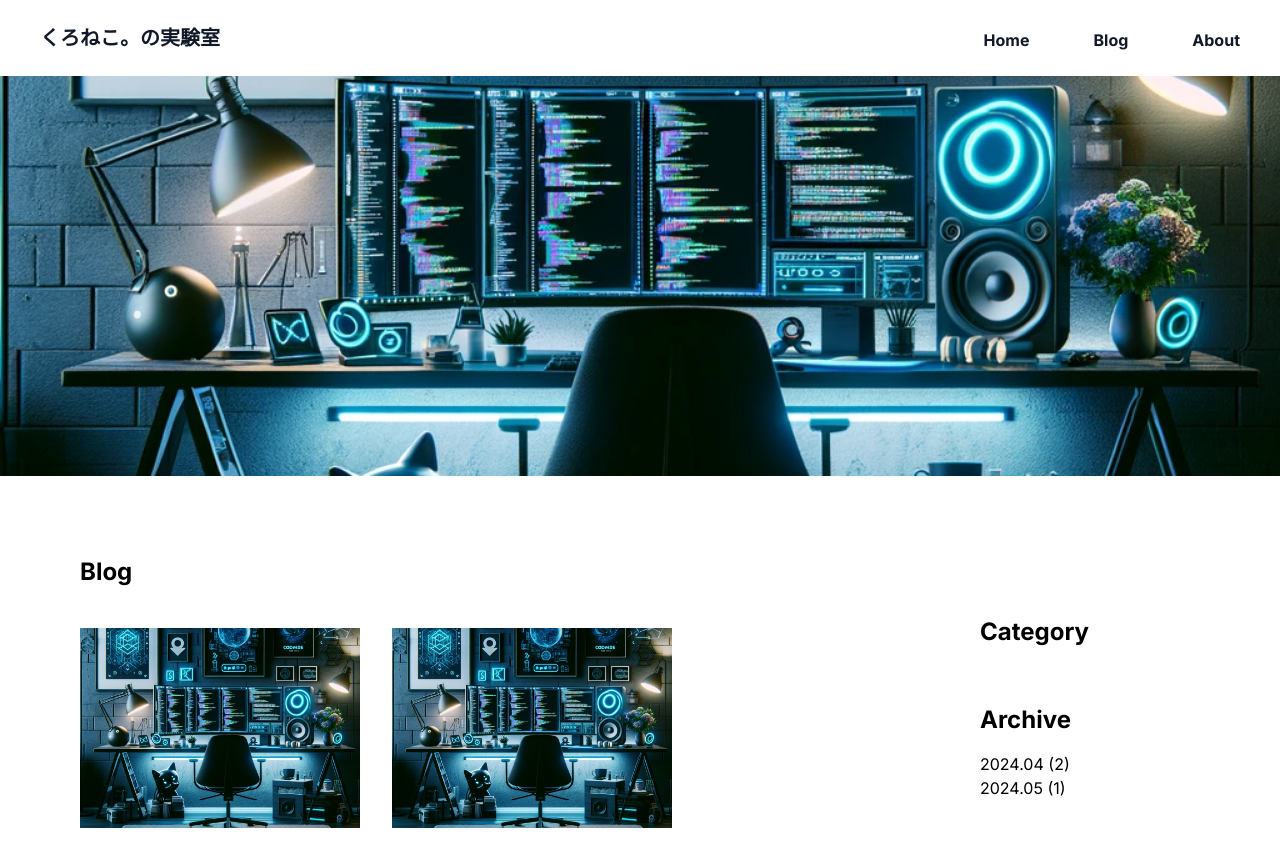
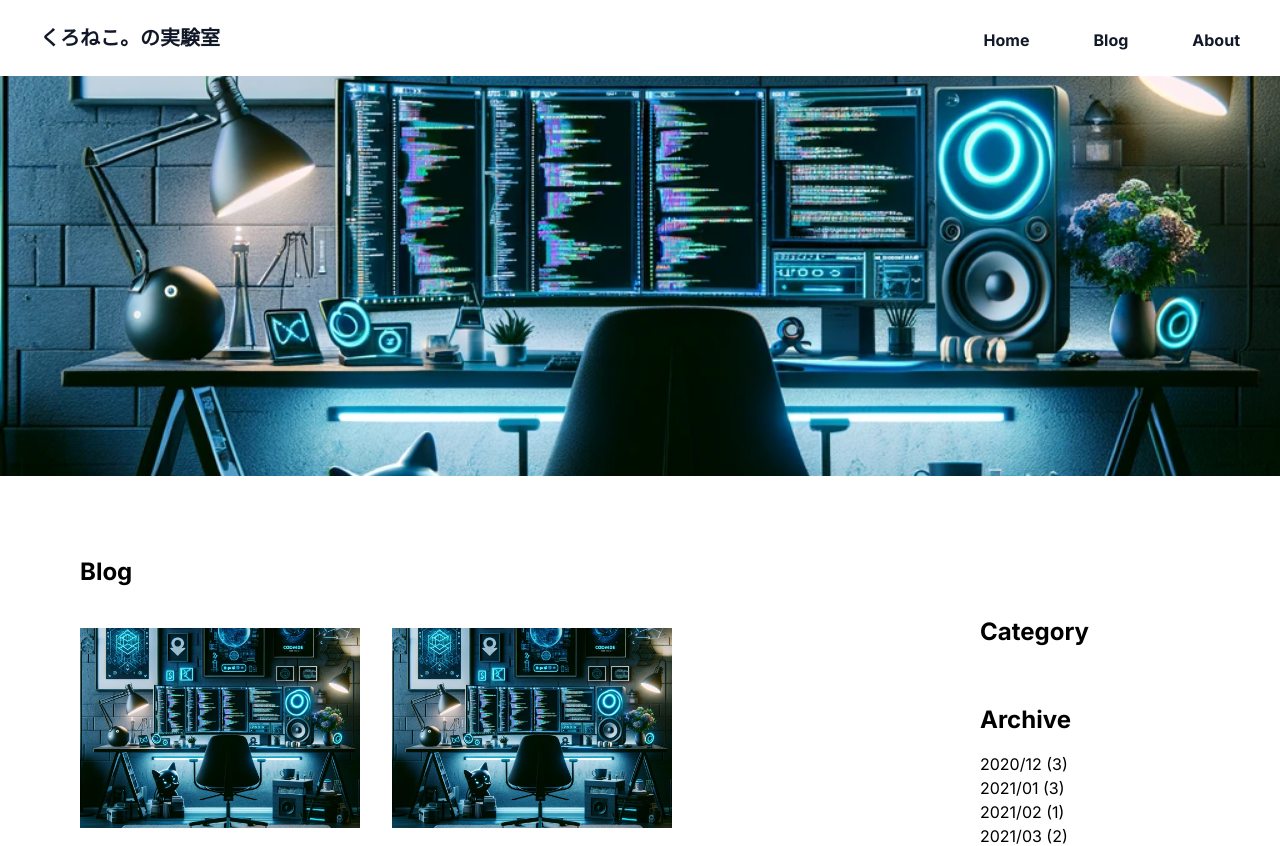
Before and after one commit to kuroneko913/nextjs-blog, a Next.js app: page /blog in a window 1280 px wide. Shown: the top 846 px of the page. Built offline with nearby package versions, Linux system fonts and the light colour scheme.

Commit message:
[fix] 投稿年月ごとに記事を出せるようにした。

```diff
--- a/app/modules/Blog.tsx
+++ b/app/modules/Blog.tsx
@@ -1,17 +1,18 @@
 import { UpdatedArticleFilter } from "@/src/ArticleFilter";
 import CategoryArchive from "./CategoryArchive";
 import BlogList from "./BlogList";
-import { getCategoryList } from "@/src/fetch";
+import { getCategoryList, getArchiveList } from "@/src/fetch";
 
 export default async function Blog(prop) {
     const { posts } = prop;
     const updatedPosts = UpdatedArticleFilter(posts, null);
     const categories = await getCategoryList();
+    const archives = await getArchiveList();
 
     return (
         <div className="flex p-10">
             <BlogList posts={updatedPosts} />
-            <CategoryArchive categories={categories} />
+            <CategoryArchive categories={categories} archives={archives} />
         </div>
     );
 }
--- a/app/modules/CategoryArchive.tsx
+++ b/app/modules/CategoryArchive.tsx
@@ -1,5 +1,5 @@
 export default function CategoryArchive(props) {
-    const { categories } = props;
+    const { categories, archives } = props;
     return (
         <div className="px-10 w-1/4" style={{ height: "100%", marginTop: "100px" }}>
             <div>
@@ -15,8 +15,11 @@ export default function CategoryArchive(props) {
             <div className="py-10">
                 <h1 className="text-2xl pb-4 font-bold">Archive</h1>
                 <ul>
-                    <li>2024.04 (2)</li>
-                    <li>2024.05 (1)</li>
+                    { Object.keys(archives).sort().map((archive, index) => (
+                        <li key={index}>
+                            <a href={`/blog?archive=${archive}`}>{archive} ({archives[archive]})</a>
+                        </li>
+                    ))}
                 </ul>
             </div>
         </div>
--- a/src/fetch.tsx
+++ b/src/fetch.tsx
@@ -6,7 +6,7 @@ import matter from "gray-matter";
 const postsDirectory = `${process.cwd()}/posts`;
 
 // 記事の検索キーを指定
-const allowedSearchKeys = {category: 'categories', tag: 'tags'};
+const allowedSearchKeys = {category: 'categories', tag: 'tags', archive: 'date'};
 
   /**
   * 記事のslugを取得する。
@@ -59,12 +59,21 @@ const allowedSearchKeys = {category: 'categories', tag: 'tags'};
       if (postValues === undefined) {
         return false;
       }
-      return postValues.includes(value);
+      // 日付の場合は、年月のみで比較する。
+      if (postKeyName === 'date') {
+        const postDate = new Date(post.date).toLocaleDateString('ja-JP',{year:'numeric', month:'2-digit'});
+        return postDate === value;
+      }
+
+      if (Array.isArray(postValues)) {
+        return postValues.includes(value);
+      }
+      return postValues === value;
     });
   }
 
   /**
-   *
+   * カテゴリーのリストを取得する。
    * @returns array
    */
   export async function getCategoryList() {
@@ -84,3 +93,21 @@ const allowedSearchKeys = {category: 'categories', tag: 'tags'};
     });
     return categories;
   }
+
+  /**
+   * 投稿年月のリストを取得する。
+   * @returns array
+   */
+  export async function getArchiveList() {
+    let posts = await getAllPosts();
+    let yearMonths = {};
+    posts.forEach((post) => {
+      const postDate = new Date(post.date).toLocaleDateString('ja-JP',{year:'numeric', month:'2-digit'});
+      if (yearMonths[postDate] === undefined) {
+        yearMonths[postDate] = 1;
+        return;
+      }
+      yearMonths[postDate] += 1;
+    });
+    return yearMonths;
+  }
```
